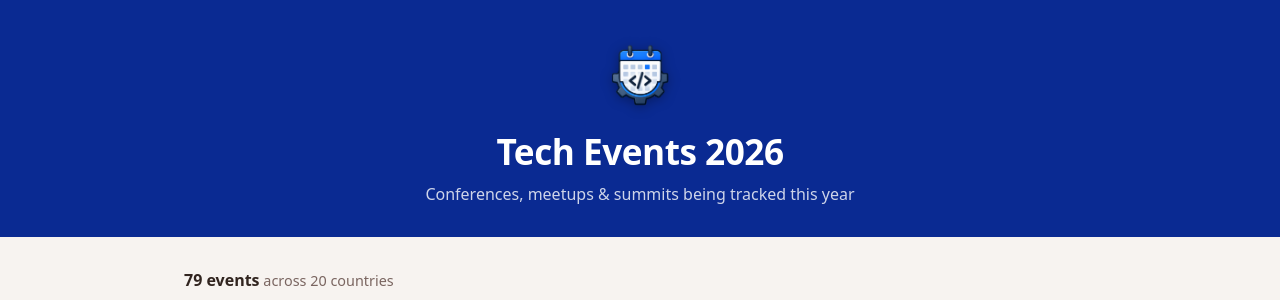
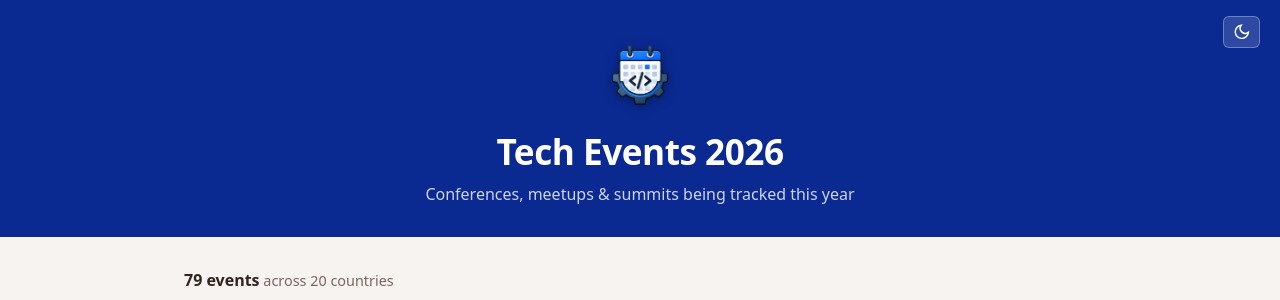
Before and after one commit to tanayseven/tech-events-tracker, a Flask app: page / in a window 1280 px wide. Shown: the top 300 px of the page. Run offline with Flask 3, Linux system fonts and the light colour scheme.

Commit message:
Add dark mode with system preference detection and manual toggle
- CSS variables for dark palette (warm darks derived from the existing cocoa/danube palette)
- Respects prefers-color-scheme; manual toggle overrides and persists to localStorage
- Flash-free: inline script in <head> applies saved theme before first paint
- Moon/sun icon in header corner switches between modes

```diff
--- a/templates/index.html
+++ b/templates/index.html
@@ -7,6 +7,12 @@
   <link rel="icon" type="image/x-icon" href="{{ url_for('static', filename='favicon.ico') }}" />
   <link rel="icon" type="image/png" sizes="32x32" href="{{ url_for('static', filename='favicon-32.png') }}" />
   <link rel="icon" type="image/png" sizes="16x16" href="{{ url_for('static', filename='favicon-16.png') }}" />
+  <script>
+    (function(){
+      var t=localStorage.getItem('theme')||(window.matchMedia('(prefers-color-scheme: dark)').matches?'dark':'light');
+      document.documentElement.dataset.theme=t;
+    })();
+  </script>
   <style>
     /* ── Palette ─────────────────────────────────────────────────── */
     :root {
@@ -40,6 +69,36 @@
       color: #fff;
       padding: clamp(1.5rem, 5vw, 2.5rem) clamp(1rem, 4vw, 1.5rem) clamp(1.25rem, 4vw, 2rem);
       text-align: center;
+      position: relative;
+    }
+
+    /* ── Theme toggle ────────────────────────────────────────────── */
+    .theme-toggle {
+      position: absolute;
+      top: clamp(0.75rem, 2vw, 1rem);
+      right: clamp(0.75rem, 2vw, 1.25rem);
+      background: rgba(255,255,255,0.15);
+      border: 1.5px solid rgba(255,255,255,0.3);
+      border-radius: 6px;
+      color: #fff;
+      cursor: pointer;
+      padding: 0.4rem 0.55rem;
+      display: flex;
+      align-items: center;
+      line-height: 1;
+      transition: background 0.15s;
+    }
+    .theme-toggle:hover { background: rgba(255,255,255,0.28); }
+    .theme-toggle svg { width: 1.1rem; height: 1.1rem; }
+
+    /* show moon in light mode (click → go dark), sun in dark mode (click → go light) */
+    .icon-sun  { display: none; }
+    .icon-moon { display: block; }
+    :root[data-theme="dark"] .icon-sun  { display: block; }
+    :root[data-theme="dark"] .icon-moon { display: none; }
+    @media (prefers-color-scheme: dark) {
+      :root:not([data-theme="light"]) .icon-sun  { display: block; }
+      :root:not([data-theme="light"]) .icon-moon { display: none; }
     }
     .header-logo {
       width: clamp(3rem, 8vw, 4.5rem);
@@ -439,6 +498,10 @@
 {% endmacro %}
 
 <header>
+  <button class="theme-toggle" id="theme-toggle" aria-label="Toggle dark mode">
+    <svg class="icon-sun" viewBox="0 0 24 24" fill="none" stroke="currentColor" stroke-width="2" stroke-linecap="round" aria-hidden="true"><circle cx="12" cy="12" r="4"/><path d="M12 2v2M12 20v2M4.93 4.93l1.41 1.41M17.66 17.66l1.41 1.41M2 12h2M20 12h2M4.93 19.07l1.41-1.41M17.66 6.34l1.41-1.41"/></svg>
+    <svg class="icon-moon" viewBox="0 0 24 24" fill="none" stroke="currentColor" stroke-width="2" stroke-linecap="round" aria-hidden="true"><path d="M21 12.79A9 9 0 1 1 11.21 3 7 7 0 0 0 21 12.79z"/></svg>
+  </button>
   <img src="{{ url_for('static', filename='conference-tracker.png') }}" alt="Tech Events Tracker logo" class="header-logo" />
   <h1>Tech Events {{ year }}</h1>
   <p>Conferences, meetups &amp; summits being tracked this year</p>
@@ -666,6 +729,16 @@
   if (selMode)   selMode.addEventListener('change', applyFilters);
   if (selScope)  selScope.addEventListener('change', applyFilters);
   if (btnClear)  btnClear.addEventListener('click', clearAll);
+
+  // ── Theme toggle ──────────────────────────────────────────────
+  var themeBtn = document.getElementById('theme-toggle');
+  if (themeBtn) {
+    themeBtn.addEventListener('click', function () {
+      var next = document.documentElement.dataset.theme === 'dark' ? 'light' : 'dark';
+      document.documentElement.dataset.theme = next;
+      localStorage.setItem('theme', next);
+    });
+  }
 })();
 </script>
 
```
Also changed, not shown: other parts of templates/index.html (+25 -2 lines).
